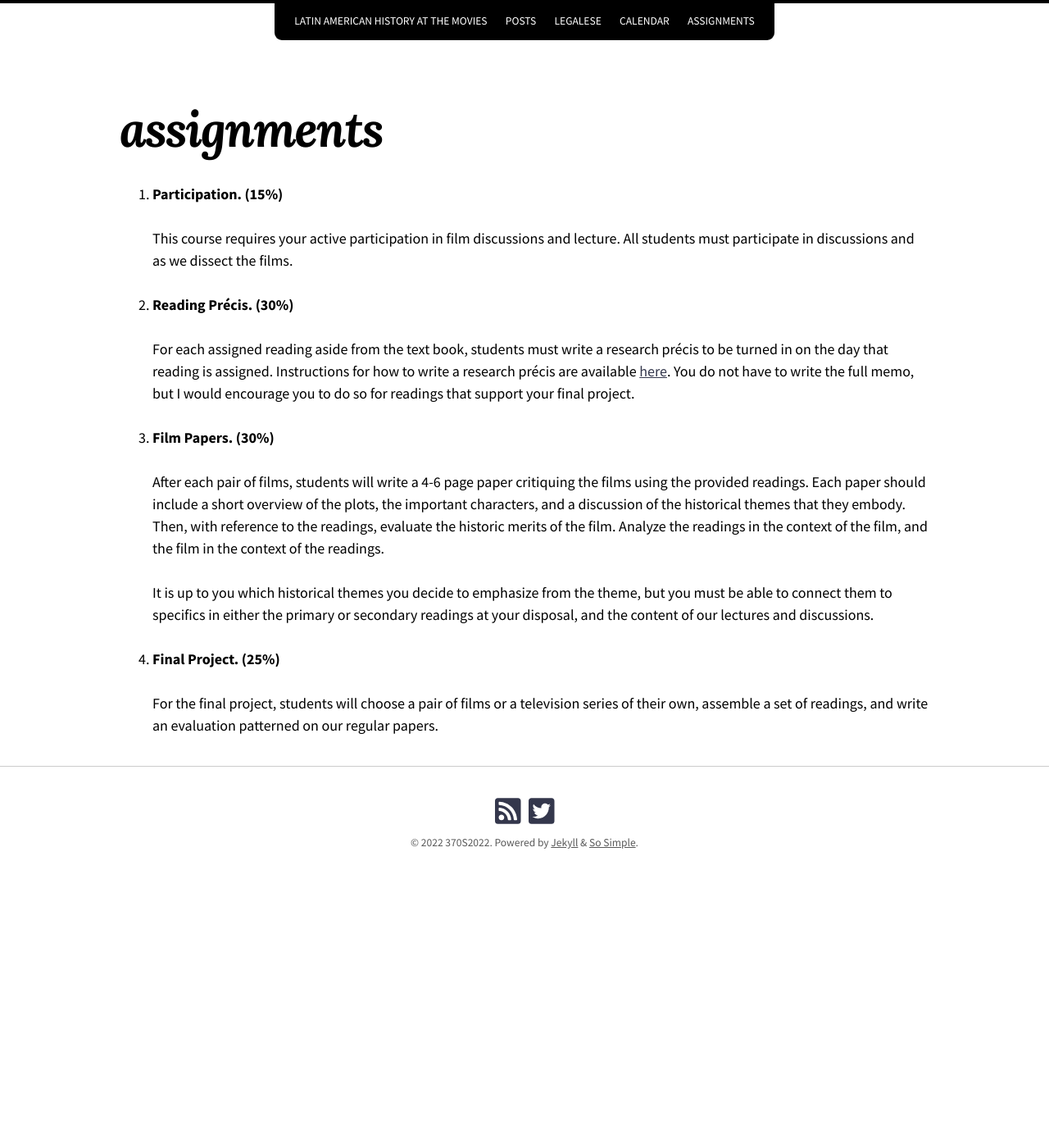
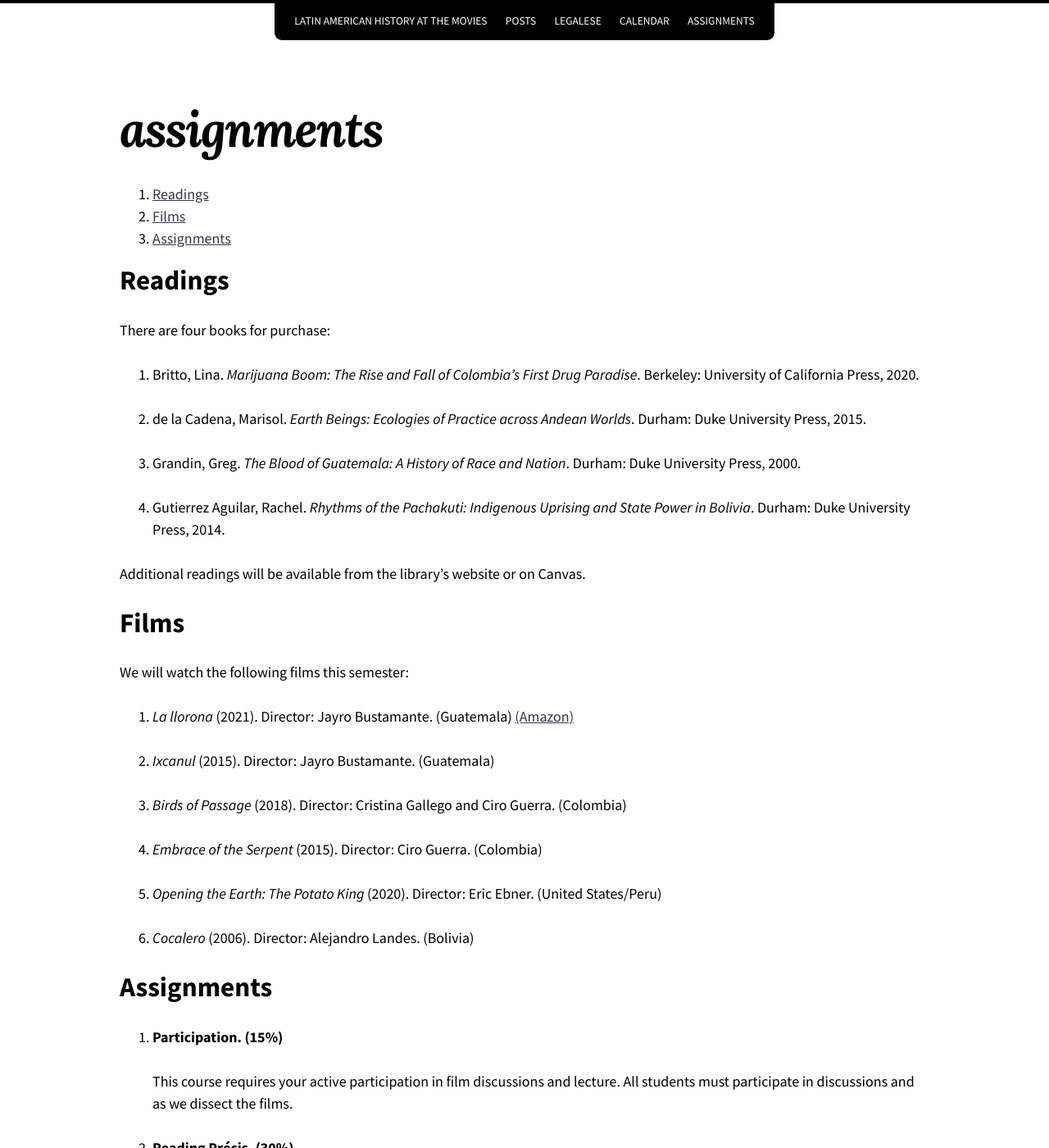
Before and after one commit to chadblack/370S2022, a Jekyll site: the page built from assignments.md, in a window 1280 px wide and 1400 px high. Shown: the whole window at 82% size. Built offline with Jekyll 4.4.1, drawn with Linux system fonts in a browser that asks for light colours; nearby versions of some CDN libraries.

Commit message:
assignments sort of

```diff
--- a/assignments.md
+++ b/assignments.md
@@ -2,6 +2,49 @@
 layout: page
 title: assignments
 ---
+
+1. week
+{:toc}
+
+# Readings
+
+There are four books for purchase:
+
+1. Britto, Lina. *Marijuana Boom: The Rise and Fall of Colombia's First Drug
+   Paradise*. Berkeley: University of California Press, 2020.
+
+1. de la Cadena, Marisol. *Earth Beings: Ecologies of Practice across Andean
+   Worlds*. Durham: Duke University Press, 2015.
+
+2. Grandin, Greg. *The Blood of Guatemala: A History of Race and Nation*.
+   Durham: Duke University Press, 2000.
+
+2. Gutierrez Aguilar, Rachel. *Rhythms of the Pachakuti: Indigenous Uprising
+   and State Power in Bolivia*. Durham: Duke University Press, 2014.
+
+Additional readings will be available from the library's website or on Canvas.
+
+# Films
+
+We will watch the following films this semester:
+
+1. *La llorona* (2021). Director: Jayro Bustamante.  (Guatemala)
+   [(Amazon)](https://www.amazon.com/Llorona-Mar%C3%ADa-Mercedes-Coroy/dp/B08WH6DDBM/ref=sr_1_5?crid=Y5LJM322PITW&keywords=la+llorona+film&qid=1641391086&sprefix=la+llorona+film%2Caps%2C78&sr=8-5)
+
+2. *Ixcanul* (2015). Director: Jayro Bustamante. (Guatemala)
+
+3. *Birds of Passage* (2018). Director: Cristina Gallego and Ciro Guerra.
+   (Colombia)
+
+4. *Embrace of the Serpent* (2015). Director: Ciro Guerra. (Colombia)
+
+5. *Opening the Earth: The Potato King* (2020). Director: Eric Ebner. (United
+   States/Peru)
+
+6. *Cocalero* (2006). Director: Alejandro Landes. (Bolivia)
+
+# Assignments
+
 
 1. **Participation. (15%)**
 
```
Also changed, not shown: legalese.md (+10 -6 lines).
